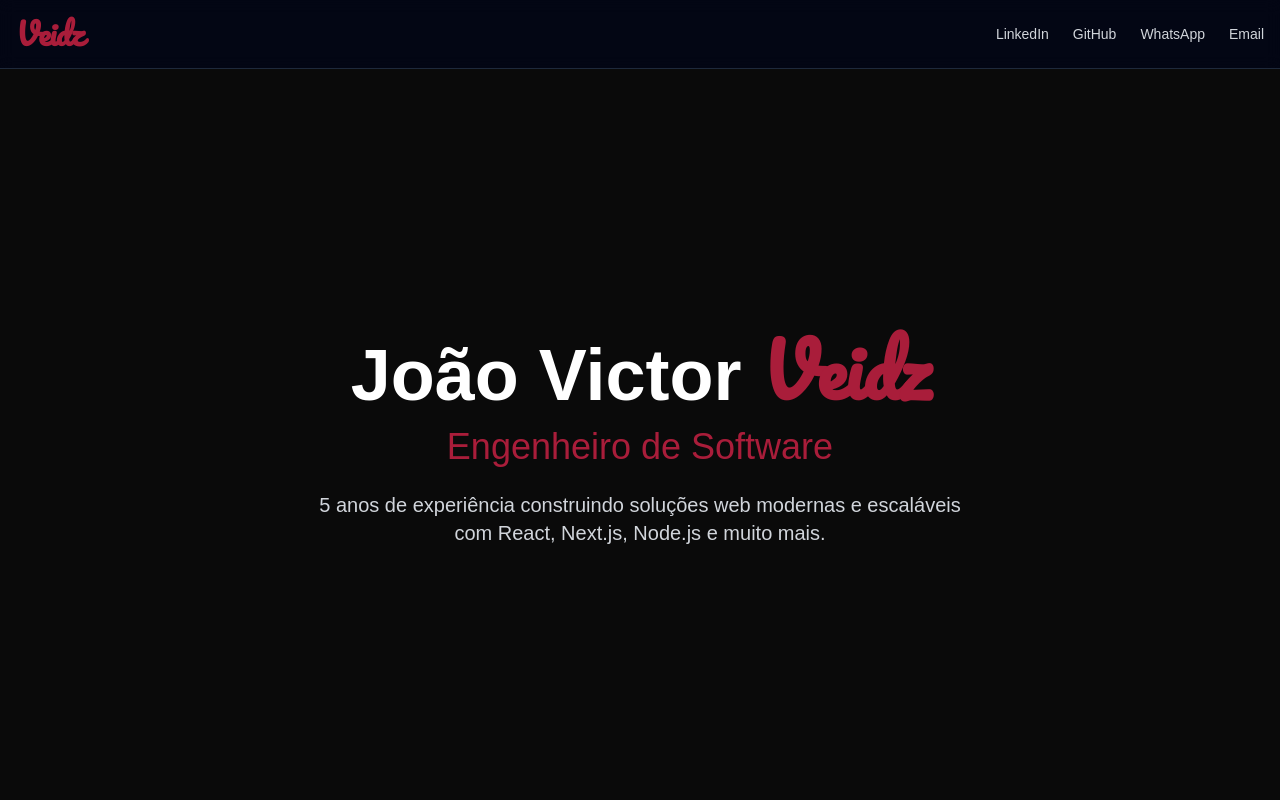
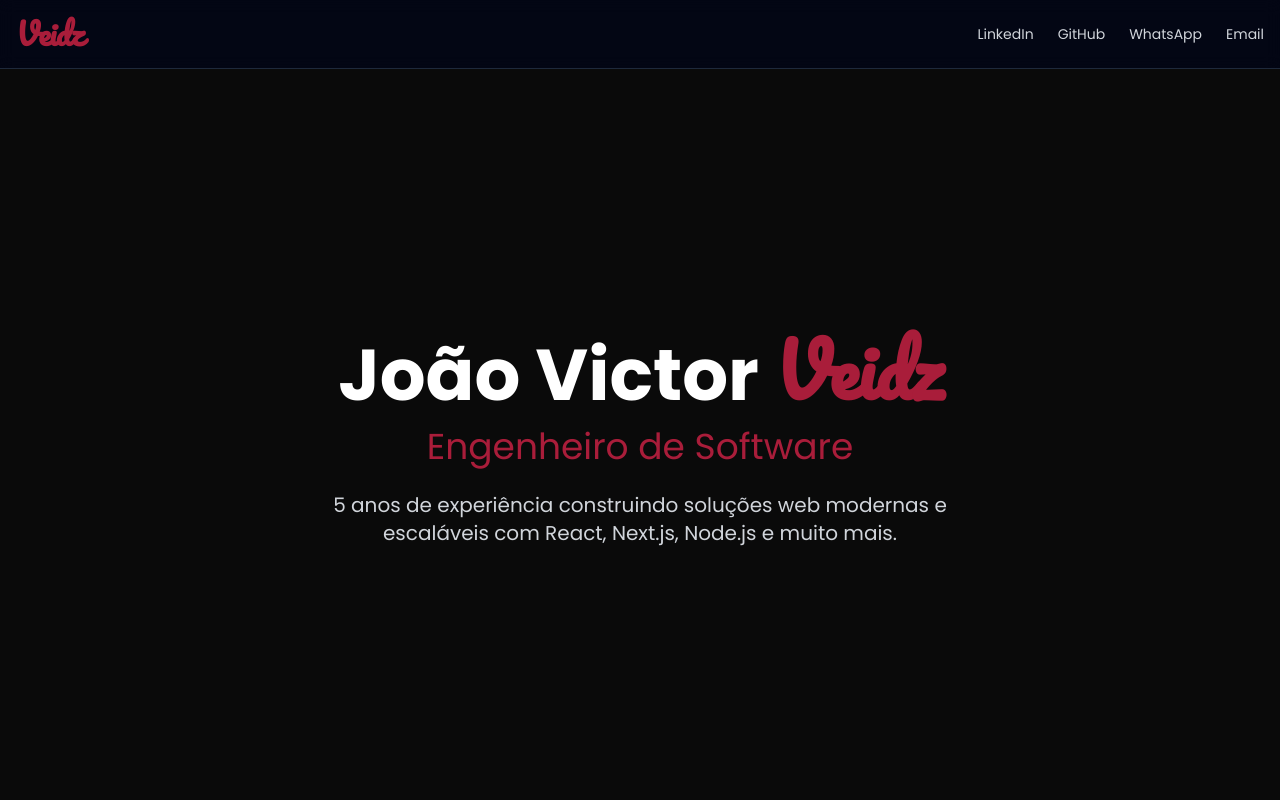
Before and after one commit to veidz/portfolio, a Next.js app: page / in a window 1280 px wide. Shown: the top 800 px of the page. Built offline with nearby package versions, Linux system fonts and the light colour scheme.

Commit message:
feat: change base font to Poppins

```diff
--- a/src/app/globals.css
+++ b/src/app/globals.css
@@ -19,7 +19,7 @@
   --color-border-primary: #1e293b;
 
   /* Fonts */
-  --font-sans: var(--font-geist-sans);
+  --font-sans: var(--font-poppins);
   --font-mono: var(--font-geist-mono);
   --font-pacifico: var(--font-pacifico);
 
@@ -42,5 +42,5 @@
 body {
   background: var(--background);
   color: var(--foreground);
-  font-family: Arial, Helvetica, sans-serif;
+  font-family: var(--font-poppins), sans-serif;
 }
--- a/src/app/layout.tsx
+++ b/src/app/layout.tsx
@@ -1,9 +1,10 @@
 import type { Metadata } from 'next'
-import { Geist, Geist_Mono, Pacifico } from 'next/font/google'
+import { Poppins, Geist_Mono, Pacifico } from 'next/font/google'
 import './globals.css'
 
-const geistSans = Geist({
-  variable: '--font-geist-sans',
+const poppins = Poppins({
+  weight: ['300', '400', '500', '600', '700'],
+  variable: '--font-poppins',
   subsets: ['latin'],
 })
 
@@ -32,7 +33,7 @@ export default function RootLayout({
   return (
     <html lang='pt-BR'>
       <body
-        className={`${geistSans.variable} ${geistMono.variable} ${pacifico.variable} antialiased`}
+        className={`${poppins.variable} ${geistMono.variable} ${pacifico.variable} antialiased`}
       >
         {children}
       </body>
```
